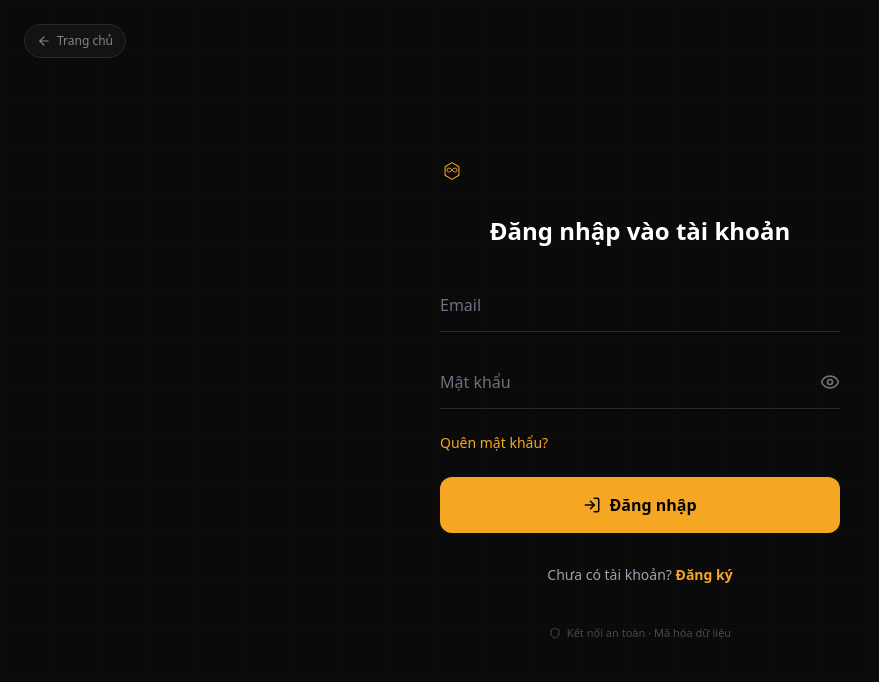
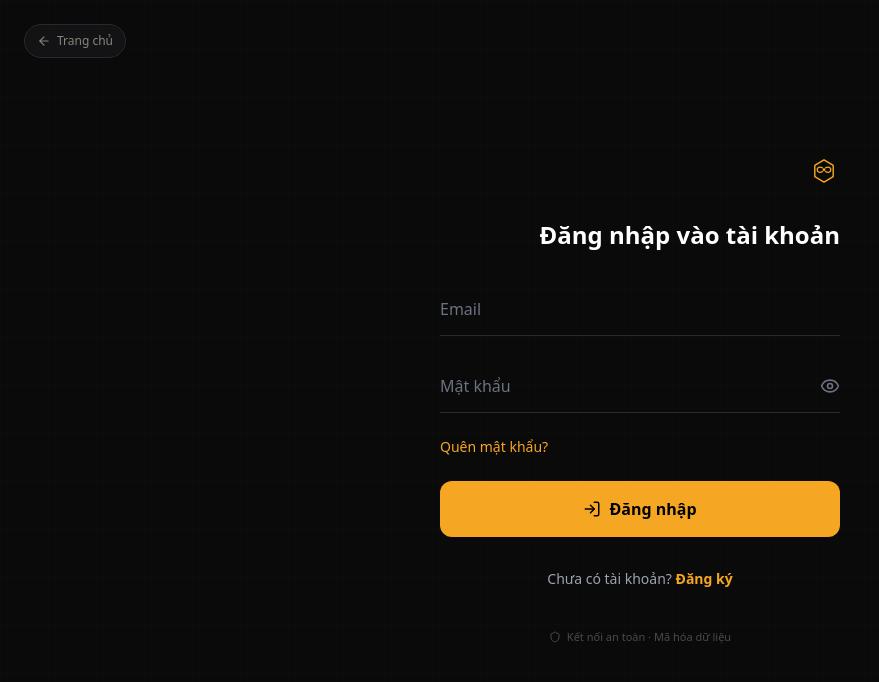
Before and after one commit to Thien-2008/taskbee, a Next.js app: page /auth in a window 1280 px wide. Shown: the top 682 px of the page, without its empty margins (0-879 px from the left). Built offline with nearby package versions, Linux system fonts and the light colour scheme; no server answers.

Commit message:
Move Auth logo to right, increase size

```diff
--- a/src/app/auth/page.tsx
+++ b/src/app/auth/page.tsx
@@ -107,16 +107,16 @@ function AuthForm() {
         viewport={{ once: true }}
         className="w-full max-w-[400px] relative z-10"
       >
-        {/* Logo nhỏ để giữ nhận diện thương hiệu */}
-        <div className="text-center mb-8">
-          <Logo size={24} variant="icon" />
+        {/* Logo thương hiệu */}
+        <div className="flex justify-end mb-8">
+          <Logo size={32} variant="icon" />
         </div>
 
         <AnimatePresence mode="wait">
           {/* LOGIN */}
           {mode === 'login' && (
             <motion.div key="login" initial={{ opacity: 0, y: 8 }} animate={{ opacity: 1, y: 0 }} exit={{ opacity: 0, y: -8 }} transition={{ duration: 0.25 }}>
-              <h1 className="text-2xl font-space-grotesk font-bold text-white text-center mb-8">Đăng nhập vào tài khoản</h1>
+              <h1 className="text-2xl font-space-grotesk font-bold text-white flex justify-end mb-8">Đăng nhập vào tài khoản</h1>
               <form onSubmit={handleLogin} className="space-y-6">
                 <div className={fieldBorder}><input type="email" required maxLength={254} value={email} onChange={e => setEmail(e.target.value)} placeholder="Email" className={inputClass} aria-describedby={error ? "auth-error" : undefined} /></div>
                 <div className={fieldBorder}>
@@ -141,7 +141,7 @@ function AuthForm() {
           {/* REGISTER */}
           {mode === 'register' && (
             <motion.div key="register" initial={{ opacity: 0, y: 8 }} animate={{ opacity: 1, y: 0 }} exit={{ opacity: 0, y: -8 }} transition={{ duration: 0.25 }}>
-              <h1 className="text-2xl font-space-grotesk font-bold text-white text-center mb-8">Tạo tài khoản mới</h1>
+              <h1 className="text-2xl font-space-grotesk font-bold text-white flex justify-end mb-8">Tạo tài khoản mới</h1>
               <form onSubmit={handleRegister} className="space-y-6">
                 <div className={fieldBorder}><input type="email" required maxLength={254} value={email} onChange={e => setEmail(e.target.value)} placeholder="Email" className={inputClass} /></div>
                 <div className={fieldBorder}><input type="text" required maxLength={24} value={username} onChange={e => setUsername(e.target.value)} placeholder="Tên đăng nhập" className={inputClass} /></div>
@@ -181,7 +181,7 @@ function AuthForm() {
           {mode === 'forgot' && (
             <motion.div key="forgot" initial={{ opacity: 0, y: 8 }} animate={{ opacity: 1, y: 0 }} exit={{ opacity: 0, y: -8 }} transition={{ duration: 0.25 }}>
               <h1 className="text-2xl font-space-grotesk font-bold text-white text-center mb-4">Lấy lại mật khẩu</h1>
-              <p className="text-gray-400 text-sm text-center mb-8">Nhập email đã đăng ký, chúng tôi sẽ gửi link đặt lại mật khẩu.</p>
+              <p className="text-gray-400 text-sm flex justify-end mb-8">Nhập email đã đăng ký, chúng tôi sẽ gửi link đặt lại mật khẩu.</p>
               <form onSubmit={handleForgot} className="space-y-6">
                 <div className={fieldBorder}><input type="email" required maxLength={254} value={email} onChange={e => setEmail(e.target.value)} placeholder="Email" className={inputClass} /></div>
                 {error && <div id="auth-error" role="alert" aria-live="assertive" className="flex items-center gap-2 text-[#F87171] text-sm"><AlertCircle size={16} /> {error}</div>}
```
